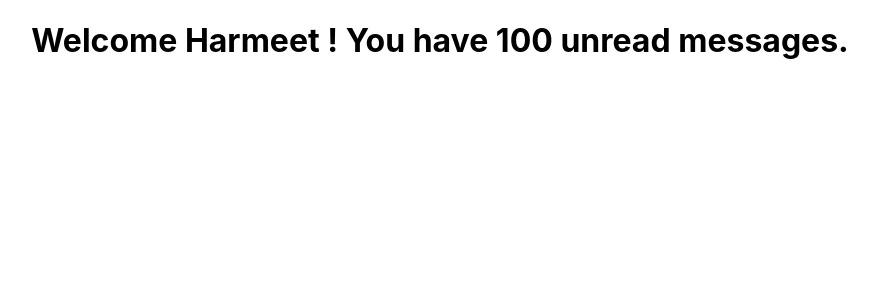
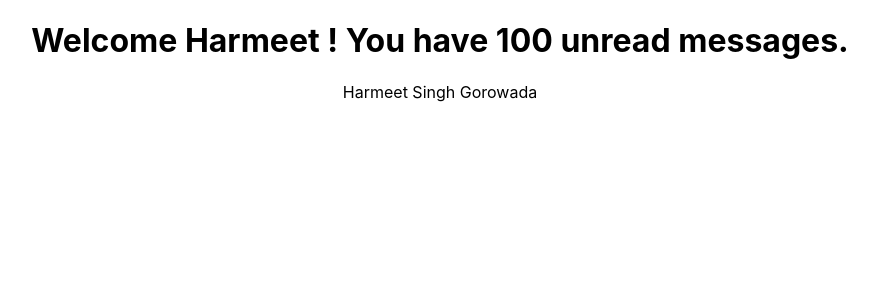
Before and after one commit to harmeetsingh7276/react-typescript, a React (Create React App) app: page / in a window 1280 px wide. Shown: the top 300 px of the page, without its empty margins (200-1077 px from the left). Built offline with nearby package versions, Linux system fonts and the light colour scheme.

Commit message:
Object prop

```diff
--- a/src/App.tsx
+++ b/src/App.tsx
@@ -1,11 +1,17 @@
 
 import './App.css';
 import { Greet } from './component/Greet';
+import { Person } from './component/Person';
 
 function App() {
+  const personName={
+    first:"Harmeet Singh",
+    last:"Gorowada"
+  }
   return (
     <div className="App">
       <Greet name="Harmeet" messageCount={100} isLoggedIn={true} />
+      <Person name={personName}/>
     </div>
   );
 }
--- /dev/null
+++ b/src/component/Person.tsx
@@ -0,0 +1,14 @@
+type PersonProps={
+    name:{
+        first:string
+        last:string
+    }
+}
+
+export const Person=(props:PersonProps)=>{
+    return(
+        <div>
+            {props.name.first} {props.name.last}
+        </div>
+    )
+}
```
